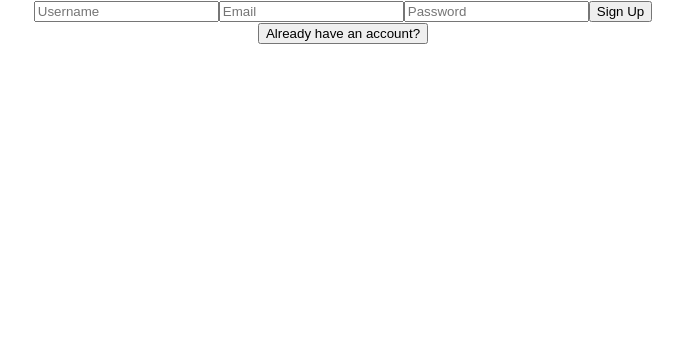
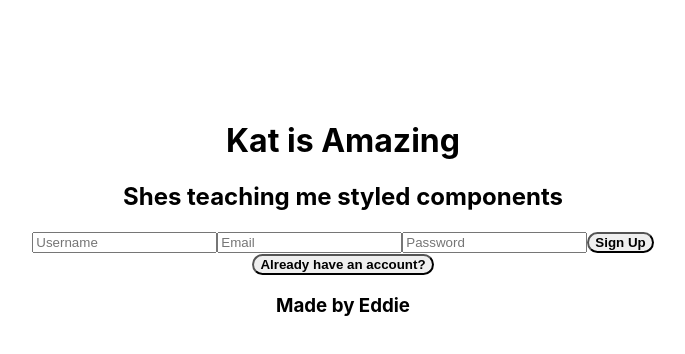
Before and after one commit to Indykatz/demo_react, a React (Create React App) app: page / in a window 1280 px wide. Shown: the top 354 px of the page, without its empty margins (297-982 px from the left). Built offline with nearby package versions, Linux system fonts and the light colour scheme.

Commit message:
just for you

```diff
--- a/src/App.js
+++ b/src/App.js
@@ -6,13 +6,17 @@ import Feed from "./pages/feed";
 import Profile from "./pages/profile";
 import "./App.css";
 import { TheApp } from "./styles/app.styled";
+import Header from "./components/header";
+import Footer from "./components/footer";
 
 const App = () => {
   const [user, setUser] = useState();
 
   return (
     <TheApp>
+
       <BrowserRouter>
+      <Header/>
         <Routes>
           <Route path="/" element={<Login setter={setUser} user={user} />} />
           <Route path="/home" element={<Home user={user} setter={setUser} />} />
@@ -22,7 +26,9 @@ const App = () => {
             element={<Profile setter={setUser} user={user} />}
           />
         </Routes>
+
       </BrowserRouter>
+       <Footer/>
     </TheApp>
   );
 };
--- /dev/null
+++ b/src/components/footer.js
@@ -0,0 +1,10 @@
+
+const Footer = () => {
+    return (
+        <div>
+            <h3>Made by Eddie</h3>
+        </div>
+      );
+}
+
+export default Footer;
--- /dev/null
+++ b/src/components/header.js
@@ -0,0 +1,12 @@
+
+
+const Header = () => {
+  return (
+    <div>
+      <h1>Kat is Amazing</h1>
+      <h2>Shes teaching me styled components</h2>
+    </div>
+  );
+};
+
+export default Header;
--- a/src/pages/login.js
+++ b/src/pages/login.js
@@ -1,6 +1,7 @@
 import { useState, useEffect } from "react";
 import { Navigate } from "react-router-dom";
 import { signUp, tokenFetch } from "../utlis";
+import { LoginButs } from "../styles/app.styled";
 
 const Login = ({ setter, user }) => {
   const [username, setUsername] = useState();
@@ -37,11 +38,11 @@ const Login = ({ setter, user }) => {
           placeholder="Password"
           type="password"
         />
-        <button type="submit">{logBool ? "Log In" : "Sign Up"}</button>
+        <LoginButs type="submit">{logBool ? "Log In" : "Sign Up"}</LoginButs>
       </form>
-      <button onClick={() => setLogBool(!logBool)}>
+      <LoginButs onClick={() => setLogBool(!logBool)}>
         {logBool ? "Don't " : "Already "} have an account?
-      </button>
+      </LoginButs>
     </div>
   );
 };
--- a/src/styles/app.styled.js
+++ b/src/styles/app.styled.js
@@ -2,5 +2,14 @@ import styled from "styled-components";
 
 export const TheApp = styled.div`
   text-align: center;
-  min-height: 100vh;
+  min-height: 1000vh;
+  padding: 100px;
 `;
+
+export const LoginButs = styled.button`
+
+    font-family: sans-serif;
+    border-radius: 25px;
+    font-weight: 600;
+
+`
```
Also changed, not shown: src/App.css (line endings or trailing spaces), src/styles/footer.styled.js (added), src/styles/header.styled.js (added), src/styles/navbar.styled.js (added).
